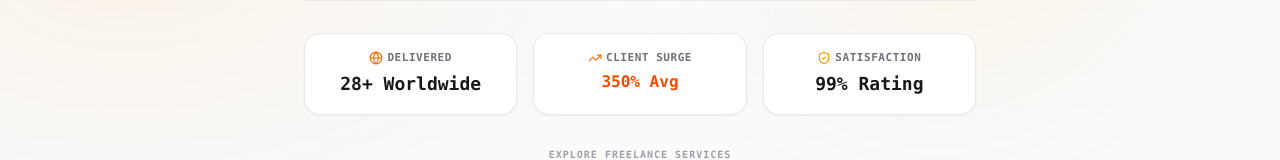
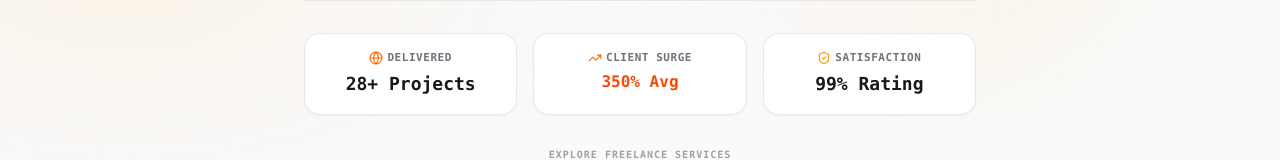
Before and after one commit to samriidhpandey/portfolio, a Next.js app: page / in a window 1280 px wide. Shown: the part 632-792 px from the top of the page. Built offline with nearby package versions, Linux system fonts and the light colour scheme.

Commit message:
fix(hero): update telemetry stat to 28+ Projects

```diff
--- a/components/hero/Hero.tsx
+++ b/components/hero/Hero.tsx
@@ -134,7 +134,7 @@ export default function Hero() {
               <span className="truncate">Delivered</span>
             </span>
             <span className="text-xs sm:text-lg font-black text-zinc-900 mt-0.5 sm:mt-1">
-              28+ Worldwide
+              28+ Projects
             </span>
           </div>
 
```
